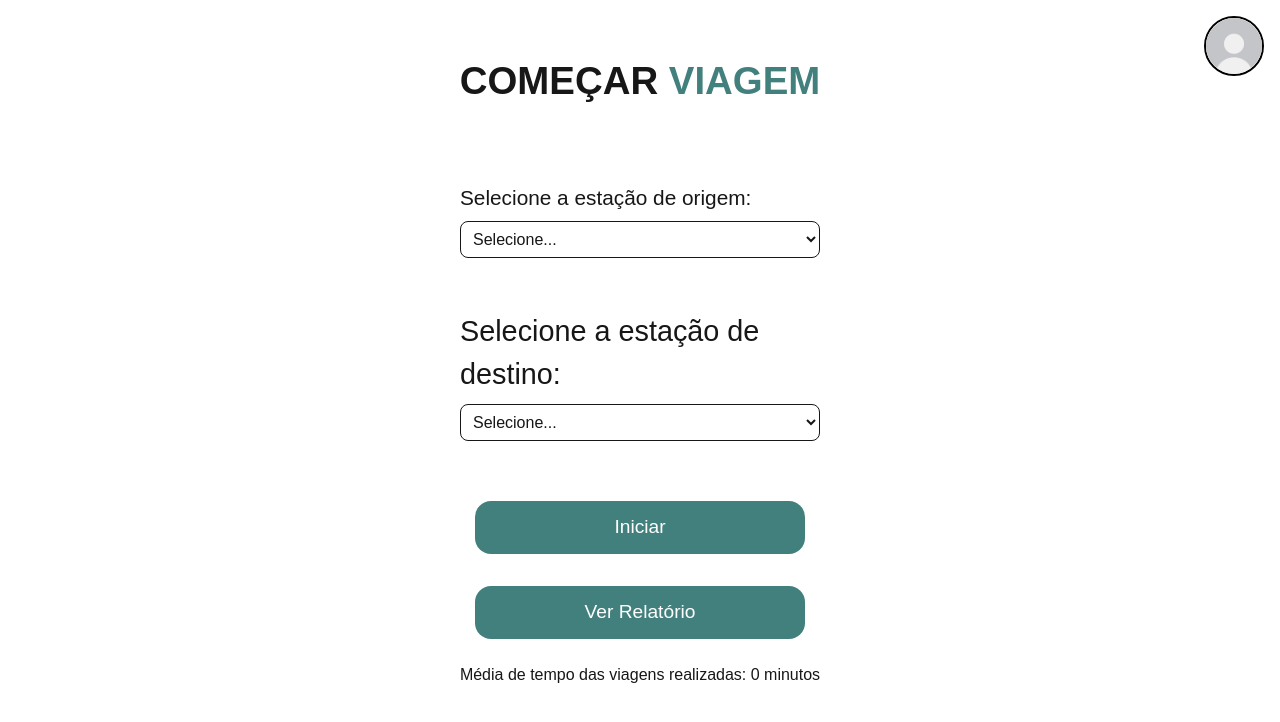
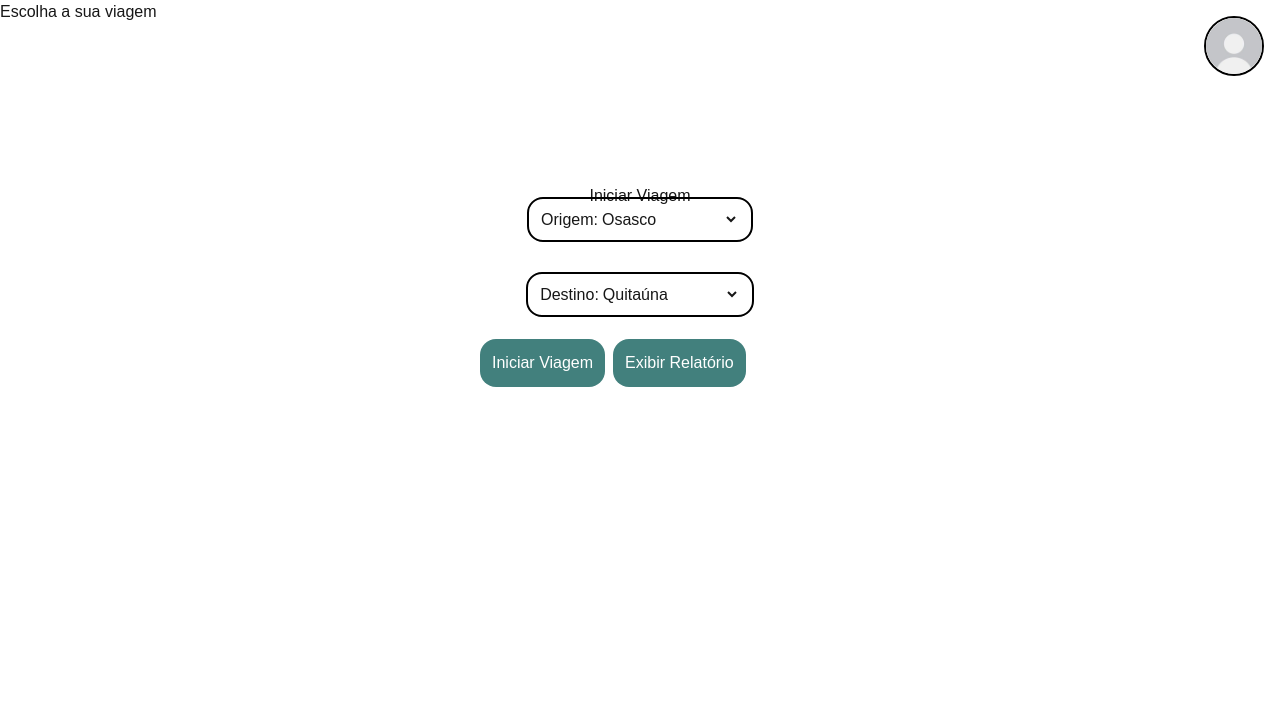
Before and after one commit to matteusviegas/ChallengeFrontEnd4, a Next.js app in the folder SPRINT3/sprint3/: page /viagem in a window 1280 px wide. Shown: the top 722 px of the page. Built offline with nearby package versions, Linux system fonts and the light colour scheme.

Commit message:
tratando relatorio e viajem do passageiro

```diff
--- a/SPRINT3/sprint3/src/app/Components/ViagemInicio.tsx
+++ b/SPRINT3/sprint3/src/app/Components/ViagemInicio.tsx
@@ -1,5 +1,8 @@
 'use client';
+
 import React, { useState } from 'react';
+import { useRouter } from 'next/navigation';
+import Link from 'next/link';
 
 type Estacoes =
   | 'Osasco'
@@ -25,153 +28,108 @@ type TTempoPercurso = {
 };
 
 const TEMPOS_PERCURSO: TTempoPercurso = {
-  Osasco: { Quitaúna: 5, Carapicuíba: 10, Manga: 12, 'Dom Pedro II': 15, 'Vila Progredior': 20, 'Presidente Altino': 25, Pinheiros: 30, 'Granja Julieta': 35, Morumbi: 40, Butantã: 45, 'Santo Amaro': 50, Brooklin: 55, 'Campo Belo': 60, Jabaquara: 65 },
-  Quitaúna: { Osasco: 5, Carapicuíba: 5, Manga: 10, 'Dom Pedro II': 12, 'Vila Progredior': 18, 'Presidente Altino': 22, Pinheiros: 28, 'Granja Julieta': 32, Morumbi: 38, Butantã: 42, 'Santo Amaro': 47, Brooklin: 52, 'Campo Belo': 57, Jabaquara: 62 },
-  Carapicuíba: { Osasco: 10, Quitaúna: 5, Manga: 7, 'Dom Pedro II': 13, 'Vila Progredior': 17, 'Presidente Altino': 21, Pinheiros: 26, 'Granja Julieta': 30, Morumbi: 36, Butantã: 41, 'Santo Amaro': 45, Brooklin: 50, 'Campo Belo': 55, Jabaquara: 60 },
-  Manga: { Osasco: 12, Quitaúna: 10, Carapicuíba: 7, 'Dom Pedro II': 16, 'Vila Progredior': 18, 'Presidente Altino': 22, Pinheiros: 28, 'Granja Julieta': 32, Morumbi: 38, Butantã: 43, 'Santo Amaro': 48, Brooklin: 53, 'Campo Belo': 58, Jabaquara: 63 },
-  'Dom Pedro II': { Osasco: 15, Quitaúna: 12, Carapicuíba: 13, Manga: 16, 'Vila Progredior': 18, 'Presidente Altino': 21, Pinheiros: 27, 'Granja Julieta': 31, Morumbi: 36, Butantã: 41, 'Santo Amaro': 46, Brooklin: 51, 'Campo Belo': 56, Jabaquara: 61 },
-  'Vila Progredior': { Osasco: 20, Quitaúna: 18, Carapicuíba: 17, Manga: 18, 'Dom Pedro II': 18, 'Presidente Altino': 22, Pinheiros: 30, 'Granja Julieta': 34, Morumbi: 39, Butantã: 44, 'Santo Amaro': 50, Brooklin: 55, 'Campo Belo': 60, Jabaquara: 65 },
-  'Presidente Altino': { Osasco: 25, Quitaúna: 22, Carapicuíba: 21, Manga: 22, 'Dom Pedro II': 21, 'Vila Progredior': 22, Pinheiros: 33, 'Granja Julieta': 37, Morumbi: 43, Butantã: 47, 'Santo Amaro': 53, Brooklin: 58, 'Campo Belo': 63, Jabaquara: 68 },
-  Pinheiros: { Osasco: 30, Quitaúna: 28, Carapicuíba: 26, Manga: 28, 'Dom Pedro II': 27, 'Vila Progredior': 30, 'Presidente Altino': 33, 'Granja Julieta': 39, Morumbi: 45, Butantã: 50, 'Santo Amaro': 56, Brooklin: 60, 'Campo Belo': 65, Jabaquara: 70 },
-  'Granja Julieta': { Osasco: 35, Quitaúna: 32, Carapicuíba: 30, Manga: 32, 'Dom Pedro II': 31, 'Vila Progredior': 34, 'Presidente Altino': 37, Pinheiros: 39, Morumbi: 48, Butantã: 54, 'Santo Amaro': 59, Brooklin: 64, 'Campo Belo': 68, Jabaquara: 73 },
-  Morumbi: { Osasco: 40, Quitaúna: 38, Carapicuíba: 36, Manga: 38, 'Dom Pedro II': 36, 'Vila Progredior': 39, 'Presidente Altino': 43, Pinheiros: 45, 'Granja Julieta': 48, Butantã: 59, 'Santo Amaro': 64, Brooklin: 69, 'Campo Belo': 73, Jabaquara: 78 },
-  Butantã: { Osasco: 45, Quitaúna: 42, Carapicuíba: 41, Manga: 43, 'Dom Pedro II': 41, 'Vila Progredior': 44, 'Presidente Altino': 47, Pinheiros: 50, 'Granja Julieta': 54, Morumbi: 59, 'Santo Amaro': 68, Brooklin: 73, 'Campo Belo': 77, Jabaquara: 82 },
-  'Santo Amaro': { Osasco: 50, Quitaúna: 47, Carapicuíba: 45, Manga: 48, 'Dom Pedro II': 46, 'Vila Progredior': 50, 'Presidente Altino': 53, Pinheiros: 56, 'Granja Julieta': 59, Morumbi: 64, Butantã: 68, Brooklin: 78, 'Campo Belo': 80, Jabaquara: 85 },
-  Brooklin: { Osasco: 55, Quitaúna: 52, Carapicuíba: 50, Manga: 53, 'Dom Pedro II': 51, 'Vila Progredior': 55, 'Presidente Altino': 58, Pinheiros: 60, 'Granja Julieta': 64, Morumbi: 69, Butantã: 73, 'Santo Amaro': 78, 'Campo Belo': 83, Jabaquara: 88 },
-  'Campo Belo': { Osasco: 60, Quitaúna: 57, Carapicuíba: 55, Manga: 58, 'Dom Pedro II': 56, 'Vila Progredior': 60, 'Presidente Altino': 63, Pinheiros: 65, 'Granja Julieta': 68, Morumbi: 73, Butantã: 77, 'Santo Amaro': 80, Brooklin: 83, Jabaquara: 90 },
-  Jabaquara: { Osasco: 65, Quitaúna: 62, Carapicuíba: 60, Manga: 63, 'Dom Pedro II': 61, 'Vila Progredior': 65, 'Presidente Altino': 68, Pinheiros: 70, 'Granja Julieta': 73, Morumbi: 78, Butantã: 82, 'Santo Amaro': 85, Brooklin: 88, 'Campo Belo': 90 },
+  Osasco: {
+    Quitaúna: 5,
+    Carapicuíba: 10,
+    Manga: 12,
+    'Dom Pedro II': 15,
+    'Vila Progredior': 20,
+    'Presidente Altino': 25,
+    Pinheiros: 30,
+    'Granja Julieta': 35,
+    Morumbi: 40,
+    Butantã: 45,
+    'Santo Amaro': 50,
+    Brooklin: 55,
+    'Campo Belo': 60,
+    Jabaquara: 65,
+  },
 };
 
-const ESTACOES = [
-  'Osasco', 'Quitaúna', 'Carapicuíba', 'Manga', 'Dom Pedro II', 'Vila Progredior', 'Presidente Altino', 'Pinheiros', 'Granja Julieta', 'Morumbi', 'Butantã', 'Santo Amaro', 'Brooklin', 'Campo Belo', 'Jabaquara',
-];
+const ViagemInicio = () => {
+  const [origem, setOrigem] = useState<Estacoes>('Osasco');
+  const [destino, setDestino] = useState<Estacoes>('Quitaúna');
+  const [historicoViagens, setHistoricoViagens] = useState<string[]>([]);
 
-const Viagem = () => {
-  const [origem, setOrigem] = useState<Estacoes | string>('');
-  const [destino, setDestino] = useState<Estacoes | string>('');
-  const [tempoPercurso, setTempoPercurso] = useState<number | null>(null);
-  const [iniciarViagem, setIniciarViagem] = useState(false);
-  const [viagensRealizadas, setViagensRealizadas] = useState<{ origem: string; destino: string; tempo: number }[]>([]);
+  const router = useRouter();
 
-  const calcularTempo = () => {
-    if (origem && destino) {
-      const tempo = TEMPOS_PERCURSO[origem as Estacoes]?.[destino as Estacoes];
-      console.log('Tempo Calculado:', tempo);
-      setTempoPercurso(tempo || 0);
-    }
+  const calcularTempoPercurso = () => {
+    const tempo = TEMPOS_PERCURSO[origem][destino];
+    return tempo !== undefined ? `${tempo} minutos` : 'Tempo não disponível';
   };
 
-  const iniciarViagemHandler = () => {
-    if (origem && destino) {
-      const tempo = tempoPercurso || 0;
-      const viagem = { origem: origem as string, destino: destino as string, tempo };
-      console.log('Viagem Realizada:', viagem);
-      setViagensRealizadas([...viagensRealizadas, viagem]);
-      setIniciarViagem(true);
-    }
+  const handleIniciarViagem = () => {
+    const tempo = calcularTempoPercurso();
+    alert(`Iniciando viagem de ${origem} para ${destino}. Tempo estimado: ${tempo}`);
+
+    const novaViagem = `Origem: ${origem}, Destino: ${destino}, Tempo: ${tempo}`;
+    const historicoAtual = JSON.parse(localStorage.getItem('historicoViagens') || '[]');
+    localStorage.setItem('historicoViagens', JSON.stringify([...historicoAtual, novaViagem]));
+
+    setHistoricoViagens([...historicoViagens, novaViagem]);
   };
 
-  const calcularMediaTempo = () => {
-    if (viagensRealizadas.length === 0) return 0;
-    const somaTempo = viagensRealizadas.reduce((acc, viagem) => acc + viagem.tempo, 0);
-    return somaTempo / viagensRealizadas.length;
-  };
-
-  const verRelatorioHandler = () => {
-    console.log('Relatório das viagens:', viagensRealizadas);
-    alert('Relatório das viagens realizadas: ' + JSON.stringify(viagensRealizadas, null, 2));
+  const handleExibirRelatorio = () => {
+    router.push('/relatorio');
   };
 
   return (
-    <>
-      <h1 className="mx-auto mt-13 w-[50%] text-center font-bold text-[2.4rem]">
-        COMEÇAR <span className="text-[#42807D]">VIAGEM</span>
-      </h1>
+    <div className=' w-[30%] p-8 text-center mx-auto mt-[10%]'>
+      <h1>Iniciar Viagem</h1>
+      <div className='mb-[7%]'>
+        <label className='border-2 border-black p-3 rounded-2xl'>
+          Origem:
+          <select value={origem} onChange={(e) => setOrigem(e.target.value as Estacoes)}>
+            <option value="Osasco">Osasco</option>
+            <option value="Quitaúna">Quitaúna</option>
+            <option value="Carapicuíba">Carapicuíba</option>
+            <option value="Manga">Manga</option>
+            <option value="Dom Pedro II">Dom Pedro II</option>
+            <option value="Vila Progredior">Vila Progredior</option>
+            <option value="Presidente Altino">Presidente Altino</option>
+            <option value="Pinheiros">Pinheiros</option>
+            <option value="Granja Julieta">Granja Julieta</option>
+            <option value="Morumbi">Morumbi</option>
+            <option value="Butantã">Butantã</option>
+            <option value="Santo Amaro">Santo Amaro</option>
+            <option value="Brooklin">Brooklin</option>
+            <option value="Campo Belo">Campo Belo</option>
+            <option value="Jabaquara">Jabaquara</option>
+          </select>
+        </label>
+      </div>
+      <div className='mt-[16%]'>
+        <label className='border-2 border-black p-3 rounded-2xl'>
+          Destino:
+          <select value={destino} onChange={(e) => setDestino(e.target.value as Estacoes)}>
+            <option value="Osasco">Osasco</option>
+            <option value="Quitaúna">Quitaúna</option>
+            <option value="Carapicuíba">Carapicuíba</option>
+            <option value="Manga">Manga</option>
+            <option value="Dom Pedro II">Dom Pedro II</option>
+            <option value="Vila Progredior">Vila Progredior</option>
+            <option value="Presidente Altino">Presidente Altino</option>
+            <option value="Pinheiros">Pinheiros</option>
+            <option value="Granja Julieta">Granja Julieta</option>
+            <option value="Morumbi">Morumbi</option>
+            <option value="Butantã">Butantã</option>
+            <option value="Santo Amaro">Santo Amaro</option>
+            <option value="Brooklin">Brooklin</option>
+            <option value="Campo Belo">Campo Belo</option>
+            <option value="Jabaquara">Jabaquara</option>
+          </select>
+        </label>
+      </div>
+      <div className='mt-[10%] flex gap-2 mx-auto '>
+      <button className='bg-[#42807D] p-3 cursor-pointer text-white rounded-2xl' onClick={handleIniciarViagem}>Iniciar Viagem</button>
+      <Link href="/Relatorio">
+      <button  className='bg-[#42807D] p-3 cursor-pointer text-white rounded-2xl' onClick={handleExibirRelatorio}>Exibir Relatório</button>
 
-      <div className="flex flex-col justify-center items-center mt-16 px-4">
-        <div className="flex flex-col mb-7 w-full max-w-[360px] mt-2">
-          <label className="mb-2 text-[1.3rem]" htmlFor="origem">
-            Selecione a estação de origem:
-          </label>
-          <select
-            id="origem"
-            className="border p-2 rounded-lg text-[1rem] focus:ring-2 focus:ring-[#42807D]"
-            value={origem}
-            onChange={(e) => {
-              setOrigem(e.target.value);
-              setDestino('');
-              setTempoPercurso(null);
-            }}
-          >
-            <option value="">Selecione...</option>
-            {ESTACOES.map((estacao) => (
-              <option key={estacao} value={estacao}>
-                {estacao}
-              </option>
-            ))}
-          </select>
-        </div>
+      </Link>
+      </div>
 
-        <div className="flex flex-col mb-7 w-full max-w-[360px] mt-6 lg:w-[35%]">
-          <label className="mb-2 text-[1.3rem] lg:text-[1.8rem]" htmlFor="destino">
-            Selecione a estação de destino:
-          </label>
-          <select
-            id="destino"
-            className="border p-2 rounded-lg text-[1rem] focus:ring-2 focus:ring-[#42807D]"
-            value={destino}
-            onChange={(e) => {
-              setDestino(e.target.value);
-              calcularTempo();
-            }}
-          >
-            <option value="">Selecione...</option>
-            {ESTACOES.filter((estacao) => estacao !== origem).map((estacao) => (
-              <option key={estacao} value={estacao}>
-                {estacao}
-              </option>
-            ))}
-          </select>
-        </div>
-
-        {tempoPercurso !== null && (
-          <div className="mt-4 text-center">
-            <h2 className="text-xl font-semibold">
-              Tempo estimado: {tempoPercurso} minutos
-            </h2>
-          </div>
-        )}
-
-        <div className="flex flex-col gap-8 mt-8 w-full max-w-[330px]">
-          <button
-            className="text-white rounded-2xl bg-[#42807D] p-3 text-[1.2rem]"
-            onClick={iniciarViagemHandler}
-            disabled={!tempoPercurso}
-          >
-            Iniciar
-          </button>
-          <button
-            className="text-white rounded-2xl bg-[#42807D] p-3 text-[1.2rem]"
-            onClick={verRelatorioHandler}
-          >
-            Ver Relatório
-          </button>
-        </div>
-
-        {iniciarViagem && origem && destino && (
-          <div className="mt-6 text-center">
-            <h3>Origem: {origem}</h3>
-            <h3>Destino: {destino}</h3>
-            <h3>Tempo estimado de viagem: {tempoPercurso} minutos</h3>
-          </div>
-        )}
-
-        <div className="mt-6 text-center">
-          <h3>Média de tempo das viagens realizadas: {calcularMediaTempo()} minutos</h3>
-        </div>
-      </div>
-    </>
+    </div>
   );
 };
 
-export default Viagem;
+export default ViagemInicio;
--- a/SPRINT3/sprint3/src/app/viagem/page.tsx
+++ b/SPRINT3/sprint3/src/app/viagem/page.tsx
@@ -3,8 +3,10 @@ import Viagem from "../Components/ViagemInicio";
 const PageViagem = ()=>{
     return (
         <>
-        <Viagem/>
-
+        <div>
+      <h1>Escolha a sua viagem</h1>
+      <Viagem/>
+          </div>
 
         </>
     )
```
Also changed, not shown: SPRINT3/sprint3/src/app/Components/Relatorio.jsx (added, +29 -0 lines), SPRINT3/sprint3/src/app/Relatorio/page.tsx (added, +12 -0 lines).
